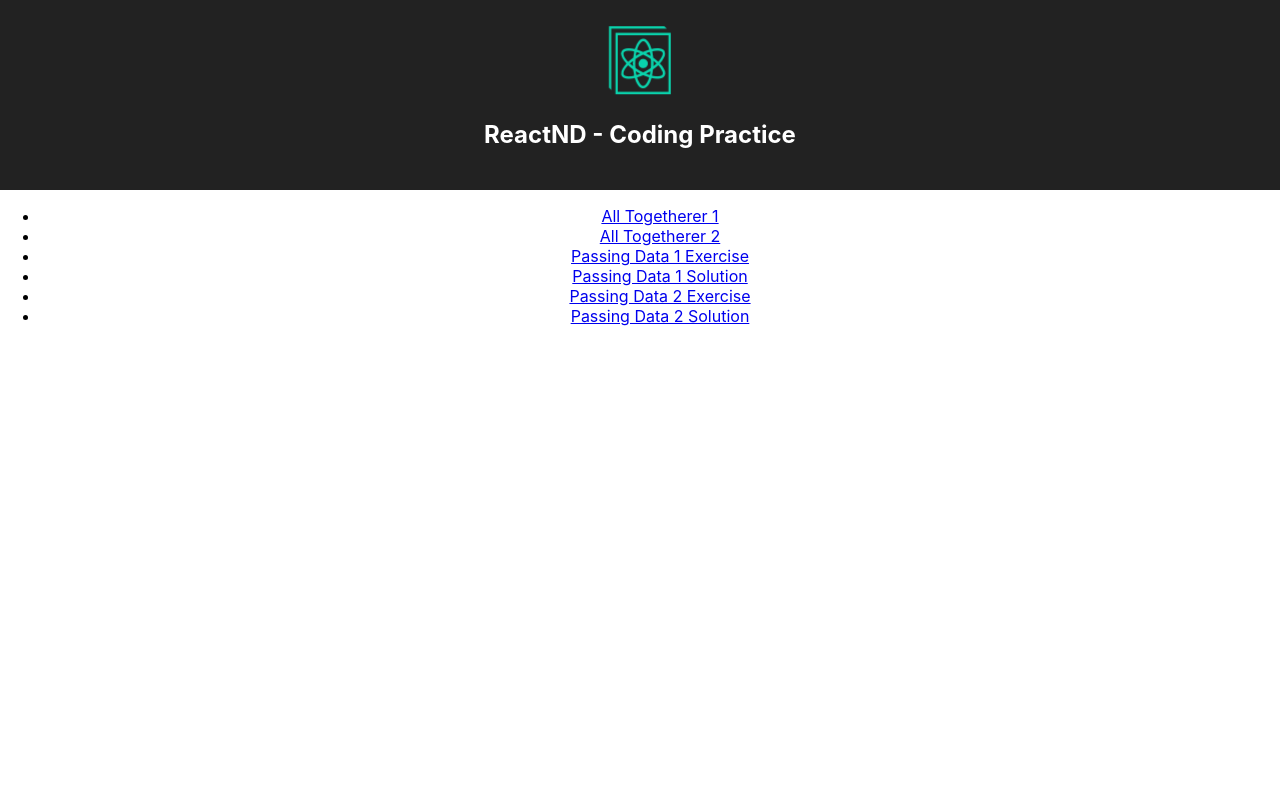
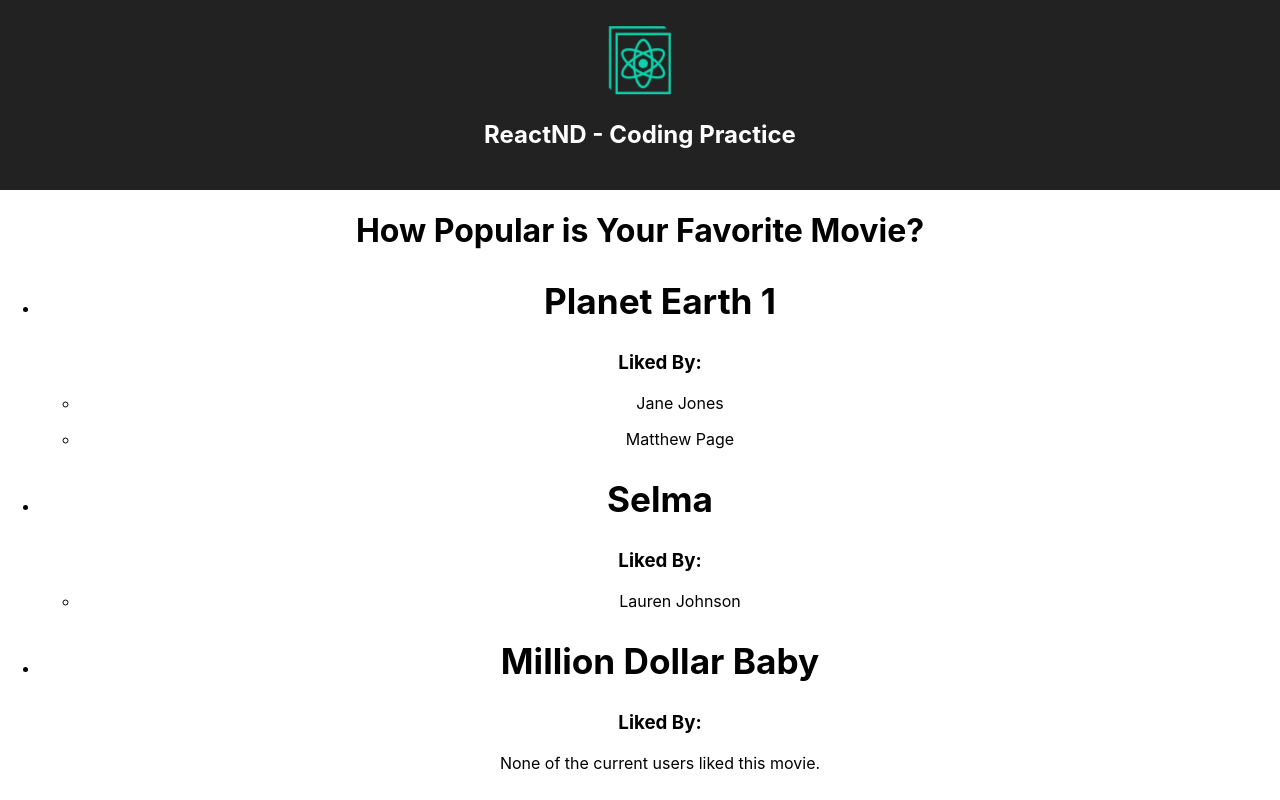
Before and after one commit to carlosloureda/react-nanodegree-fundamentals-exercises, a React (Create React App) app: page /lesson3/functional-components-exercise in a window 1280 px wide. Shown: the top 800 px of the page. Built offline with nearby package versions, Linux system fonts and the light colour scheme.

Commit message:
Added Problem (without Solution) for Functional Components in State Management

```diff
--- a/src/App.js
+++ b/src/App.js
@@ -9,6 +9,9 @@ import PassingData2Solution from "./components/PassingData2/PassingData2Solution
 
 import AllTogetherExercise1 from "./components/AllTogetherExercise1/AllTogetherExercise1";
 import AllTogetherExercise2 from "./components/AllTogetherExercise2/AllTogetherExercise2";
+
+import FunctionalComponentsProblem from "./components/FunctionalComponents/Problem/FunctionalComponentsProblem";
+import FunctionalComponentsSolution from "./components/FunctionalComponents/Solution/FunctionalComponentsSolution";
 
 import { BrowserRouter as Router, Switch, Route, Link } from "react-router-dom";
 import logo from "./logo.svg";
@@ -43,6 +46,17 @@ const Nav = () => {
             Passing Data 2 Solution
           </Link>
         </li>
+
+        <li>
+          <Link to="/lesson3/functional-components-exercise">
+            Functional Components Exercise
+          </Link>
+        </li>
+        <li>
+          <Link to="/lesson3/functional-components-solution">
+            Functional Components Solution
+          </Link>
+        </li>
       </ul>
     </nav>
   );
@@ -71,6 +85,14 @@ function App() {
           <Route path="/lesson3/passing-data-exercise-2-solution">
             <PassingData2Solution />
           </Route>
+
+          <Route path="/lesson3/functional-components-exercise">
+            <FunctionalComponentsProblem />
+          </Route>
+          <Route path="/lesson3/functional-components-solution">
+            <FunctionalComponentsSolution />
+          </Route>
+
           <Route path="/lesson3/all-together-1">
             <AllTogetherExercise1 />
           </Route>
--- /dev/null
+++ b/src/components/FunctionalComponents/Problem/FunctionalComponentsProblem.js
@@ -0,0 +1,104 @@
+import React, { Component } from "react";
+import MovieCardsList from "./MovileCardList";
+
+const profiles = [
+  {
+    id: 1,
+    userID: "1",
+    favoriteMovieID: "1"
+  },
+  {
+    id: 2,
+    userID: "2",
+    favoriteMovieID: "1"
+  },
+  {
+    id: 3,
+    userID: "4",
+    favoriteMovieID: "5"
+  },
+  {
+    id: 4,
+    userID: "5",
+    favoriteMovieID: "2"
+  },
+  {
+    id: 5,
+    userID: "3",
+    favoriteMovieID: "5"
+  },
+  {
+    id: 6,
+    userID: "6",
+    favoriteMovieID: "4"
+  }
+];
+
+const users = {
+  1: {
+    id: 1,
+    name: "Jane Jones",
+    userName: "coder"
+  },
+  2: {
+    id: 2,
+    name: "Matthew Page",
+    userName: "mpage"
+  },
+  3: {
+    id: 3,
+    name: "Autumn Green",
+    userName: "user123"
+  },
+  4: {
+    id: 3,
+    name: "John Doe",
+    userName: "user123"
+  },
+  5: {
+    id: 5,
+    name: "Lauren Johnson",
+    userName: "user123"
+  },
+  6: {
+    id: 6,
+    name: "Nicholas Lain",
+    userName: "user123"
+  }
+};
+
+const movies = {
+  1: {
+    id: 1,
+    name: "Planet Earth 1"
+  },
+  2: {
+    id: 2,
+    name: "Selma"
+  },
+  3: {
+    id: 3,
+    name: "Million Dollar Baby"
+  },
+  4: {
+    id: 4,
+    name: "Forrest Gump"
+  },
+  5: {
+    id: 5,
+    name: "Get Out"
+  }
+};
+
+class FunctionalComponentsProblem extends Component {
+  render() {
+    return (
+      <div>
+        <h1>How Popular is Your Favorite Movie?</h1>
+        <MovieCardsList profiles={profiles} movies={movies} users={users} />
+      </div>
+    );
+  }
+}
+
+export default FunctionalComponentsProblem;
--- /dev/null
+++ b/src/components/FunctionalComponents/Problem/MovileCard.js
@@ -0,0 +1,36 @@
+import React, { Component } from "react";
+
+class MovieCard extends Component {
+  render() {
+    /*
+    Destructuring via ES6. We're getting the profiles, users, and movies properties
+    off of the pros passed into this presentational component. If you need a refresher on this syntax, check
+    out this course: https://www.udacity.com/course/es6-javascript-improved--ud356
+    */
+    const { users, usersWhoLikedMovie, movieInfo } = this.props;
+
+    return (
+      <li key={movieInfo.id}>
+        <h2>{movieInfo.name}</h2>
+        <h3>Liked By:</h3>
+
+        {!usersWhoLikedMovie || usersWhoLikedMovie.length === 0 ? (
+          <p>None of the current users liked this movie.</p>
+        ) : (
+          <ul>
+            {usersWhoLikedMovie &&
+              usersWhoLikedMovie.map(userId => {
+                return (
+                  <li key={userId}>
+                    <p>{users[userId].name}</p>
+                  </li>
+                );
+              })}
+          </ul>
+        )}
+      </li>
+    );
+  }
+}
+
+export default MovieCard;
--- /dev/null
+++ b/src/components/FunctionalComponents/Problem/MovileCardList.js
@@ -0,0 +1,41 @@
+import React, { Component } from "react";
+import MovieCard from "./MovileCard";
+
+class MovieCardsList extends Component {
+  render() {
+    /*
+  Destructuring via ES6. We're getting the profiles, users, and movies properties
+  off of the pros passed into this presentational component. If you need a refresher on this syntax, check
+  out this course: https://www.udacity.com/course/es6-javascript-improved--ud356
+  */
+
+    const { profiles, users, movies } = this.props;
+    const usersByMovie = {};
+
+    profiles.forEach(profile => {
+      const movieID = profile.favoriteMovieID;
+
+      if (usersByMovie[movieID]) {
+        usersByMovie[movieID].push(profile.userID);
+      } else {
+        usersByMovie[movieID] = [profile.userID];
+      }
+    });
+
+    const movieCards = Object.keys(movies).map(id => (
+      <MovieCard
+        key={id}
+        users={users}
+        usersWhoLikedMovie={usersByMovie[id]}
+        movieInfo={movies[id]}
+      />
+    ));
+
+    /*
+    Return JSX
+    */
+    return <ul>{movieCards}</ul>;
+  }
+}
+
+export default MovieCardsList;
--- /dev/null
+++ b/src/components/FunctionalComponents/Solution/FunctionalComponentsSolution.js
@@ -0,0 +1,104 @@
+import React, { Component } from "react";
+import MovieCardsList from "./MovileCardList";
+
+const profiles = [
+  {
+    id: 1,
+    userID: "1",
+    favoriteMovieID: "1"
+  },
+  {
+    id: 2,
+    userID: "2",
+    favoriteMovieID: "1"
+  },
+  {
+    id: 3,
+    userID: "4",
+    favoriteMovieID: "5"
+  },
+  {
+    id: 4,
+    userID: "5",
+    favoriteMovieID: "2"
+  },
+  {
+    id: 5,
+    userID: "3",
+    favoriteMovieID: "5"
+  },
+  {
+    id: 6,
+    userID: "6",
+    favoriteMovieID: "4"
+  }
+];
+
+const users = {
+  1: {
+    id: 1,
+    name: "Jane Jones",
+    userName: "coder"
+  },
+  2: {
+    id: 2,
+    name: "Matthew Page",
+    userName: "mpage"
+  },
+  3: {
+    id: 3,
+    name: "Autumn Green",
+    userName: "user123"
+  },
+  4: {
+    id: 3,
+    name: "John Doe",
+    userName: "user123"
+  },
+  5: {
+    id: 5,
+    name: "Lauren Johnson",
+    userName: "user123"
+  },
+  6: {
+    id: 6,
+    name: "Nicholas Lain",
+    userName: "user123"
+  }
+};
+
+const movies = {
+  1: {
+    id: 1,
+    name: "Planet Earth 1"
+  },
+  2: {
+    id: 2,
+    name: "Selma"
+  },
+  3: {
+    id: 3,
+    name: "Million Dollar Baby"
+  },
+  4: {
+    id: 4,
+    name: "Forrest Gump"
+  },
+  5: {
+    id: 5,
+    name: "Get Out"
+  }
+};
+
+class FunctionalComponentsSolution extends Component {
+  render() {
+    return (
+      <div>
+        <h1>How Popular is Your Favorite Movie?</h1>
+        <MovieCardsList profiles={profiles} movies={movies} users={users} />
+      </div>
+    );
+  }
+}
+
+export default FunctionalComponentsSolution;
--- /dev/null
+++ b/src/components/FunctionalComponents/Solution/MovileCard.js
@@ -0,0 +1,36 @@
+import React, { Component } from "react";
+
+class MovieCard extends Component {
+  render() {
+    /*
+    Destructuring via ES6. We're getting the profiles, users, and movies properties
+    off of the pros passed into this presentational component. If you need a refresher on this syntax, check
+    out this course: https://www.udacity.com/course/es6-javascript-improved--ud356
+    */
+    const { users, usersWhoLikedMovie, movieInfo } = this.props;
+
+    return (
+      <li key={movieInfo.id}>
+        <h2>{movieInfo.name}</h2>
+        <h3>Liked By:</h3>
+
+        {!usersWhoLikedMovie || usersWhoLikedMovie.length === 0 ? (
+          <p>None of the current users liked this movie.</p>
+        ) : (
+          <ul>
+            {usersWhoLikedMovie &&
+              usersWhoLikedMovie.map(userId => {
+                return (
+                  <li key={userId}>
+                    <p>{users[userId].name}</p>
+                  </li>
+                );
+              })}
+          </ul>
+        )}
+      </li>
+    );
+  }
+}
+
+export default MovieCard;
--- /dev/null
+++ b/src/components/FunctionalComponents/Solution/MovileCardList.js
@@ -0,0 +1,41 @@
+import React, { Component } from "react";
+import MovieCard from "./MovileCard";
+
+class MovieCardsList extends Component {
+  render() {
+    /*
+  Destructuring via ES6. We're getting the profiles, users, and movies properties
+  off of the pros passed into this presentational component. If you need a refresher on this syntax, check
+  out this course: https://www.udacity.com/course/es6-javascript-improved--ud356
+  */
+
+    const { profiles, users, movies } = this.props;
+    const usersByMovie = {};
+
+    profiles.forEach(profile => {
+      const movieID = profile.favoriteMovieID;
+
+      if (usersByMovie[movieID]) {
+        usersByMovie[movieID].push(profile.userID);
+      } else {
+        usersByMovie[movieID] = [profile.userID];
+      }
+    });
+
+    const movieCards = Object.keys(movies).map(id => (
+      <MovieCard
+        key={id}
+        users={users}
+        usersWhoLikedMovie={usersByMovie[id]}
+        movieInfo={movies[id]}
+      />
+    ));
+
+    /*
+    Return JSX
+    */
+    return <ul>{movieCards}</ul>;
+  }
+}
+
+export default MovieCardsList;
```
Also changed, not shown: src/components/FunctionalComponents/README.md (added).
